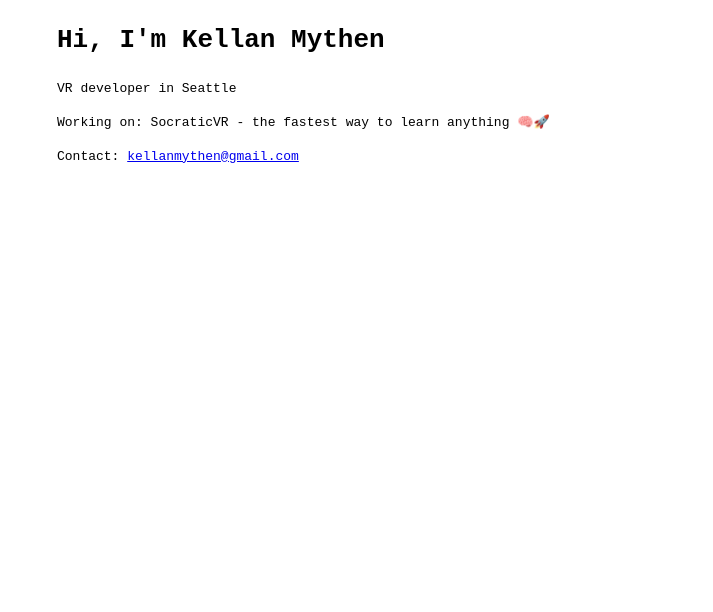
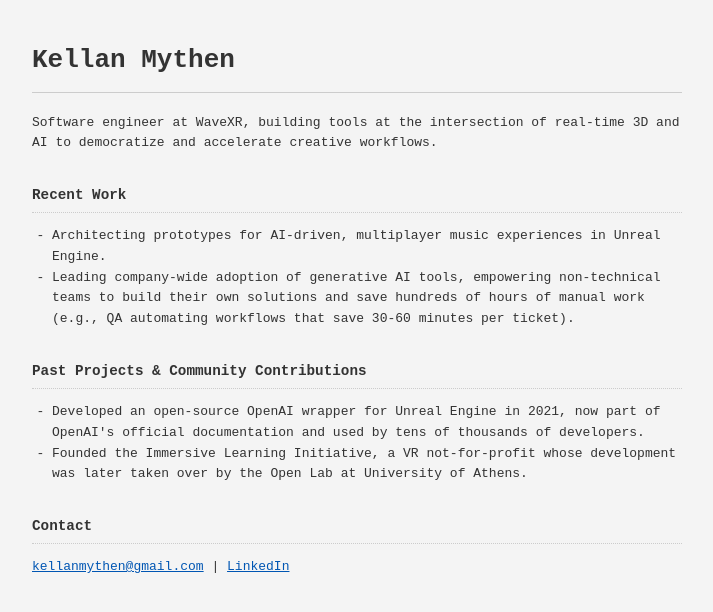
Before and after one commit to KellanM/kellan.github.io, a plain HTML site: page index.html in a window 1280 px wide. Shown: the whole page, without its empty margins (283-996 px from the left). Drawn offline with Linux system fonts and the light colour scheme.

Commit message:
Update index.html

```diff
--- a/index.html
+++ b/index.html
@@ -3,20 +3,60 @@
 <head>
     <meta charset="UTF-8">
     <meta name="viewport" content="width=device-width, initial-scale=1.0">
-    <title>Kellan Mythen - SocraticVR</title>
+    <title>Kellan Mythen</title>
     <style>
         body {
             font-family: monospace;
-            max-width: 600px;
-            margin: 20px auto;
+            background-color: #f4f4f4;
+            color: #333;
+            max-width: 650px;
+            margin: 40px auto;
+            padding: 0 20px;
             line-height: 1.6;
+        }
+        h1 {
+            border-bottom: 1px solid #ccc;
+            padding-bottom: 10px;
+            margin-bottom: 20px;
+        }
+        h2 {
+            font-size: 1.1em;
+            border-bottom: 1px dotted #ccc;
+            padding-bottom: 5px;
+            margin-top: 30px;
+        }
+        ul {
+            list-style-type: '- ';
+            padding-left: 20px;
+        }
+        a {
+            color: #0056b3;
         }
     </style>
 </head>
 <body>
-    <h1>Hi, I'm Kellan Mythen</h1>
-    <p>VR developer in Seattle</p>
-    <p>Working on: SocraticVR - the fastest way to learn anything 🧠🚀</p>
-    <p>Contact: <a href="mailto:kellanmythen@gmail.com">kellanmythen@gmail.com</a></p>
+    <h1>Kellan Mythen</h1>
+    <p>
+        Software engineer at WaveXR, building tools at the intersection of real-time 3D and AI to democratize and accelerate creative workflows.
+    </p>
+
+    <h2>Recent Work</h2>
+    <ul>
+        <li>Architecting prototypes for AI-driven, multiplayer music experiences in Unreal Engine.</li>
+        <li>Leading company-wide adoption of generative AI tools, empowering non-technical teams to build their own solutions and save hundreds of hours of manual work (e.g., QA automating workflows that save 30-60 minutes per ticket).</li>
+    </ul>
+
+    <h2>Past Projects & Community Contributions</h2>
+    <ul>
+        <li>Developed an open-source OpenAI wrapper for Unreal Engine in 2021, now part of OpenAI's official documentation and used by tens of thousands of developers.</li>
+        <li>Founded the Immersive Learning Initiative, a VR not-for-profit whose development was later taken over by the Open Lab at University of Athens.</li>
+    </ul>
+
+    <h2>Contact</h2>
+    <p>
+        <a href="mailto:kellanmythen@gmail.com">kellanmythen@gmail.com</a> |
+        <a href="https://www.linkedin.com/in/kellan-mythen/" target="_blank">LinkedIn</a>
+    </p>
+
 </body>
 </html>
```
